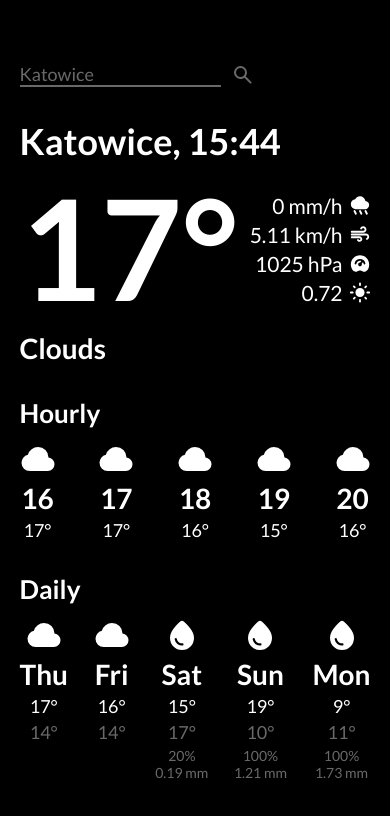
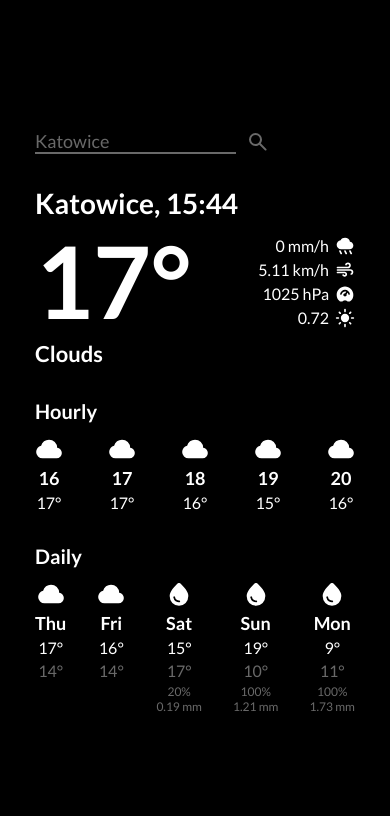
Before and after one commit to zxasc/weather-app-front-end, a React (Vite) app: page / in a window 390 px wide. Shown: the top 816 px of the page. Built offline with nearby package versions, Linux system fonts and the light colour scheme.

Commit message:
adjust mobile font sizes

```diff
--- a/src/styles/styles.css
+++ b/src/styles/styles.css
@@ -25,9 +25,9 @@ section:last-of-type {
 }
 
 .search-form, section {
-  width: 90%;
+  width: 80%;
   max-width: 520px;
-  min-width: 350px;
+  min-width: 320px;
 }
 
 .search-form {
@@ -156,7 +156,41 @@ h4 {
 }
 
 @media only screen and (max-width: 480px) {
+  .current .sub-panel img {
+    width: 20px;
+  }
+  .current .sub-panel span {
+    font-size: 16px;
+  }
+  .forecast .cards-wrapper .card .time {
+    font-size: 18px;
+  }
+  .forecast .cards-wrapper .card .temperature {
+    font-size: 16px;
+  }
+  .forecast .cards-wrapper .card .temperature-night {
+    font-size: 16px;
+  }
+  .forecast .cards-wrapper .card .precipitation {
+    font-size: 12px;
+  }
+  .forecast .cards-wrapper .card img {
+    width: 28px;
+    height: 28px;
+  }
   .forecast .cards-wrapper .card:nth-of-type(6) {
     display: none;
   }
+  h1 {
+    font-size: 100px;
+  }
+  h2 {
+    font-size: 28px;
+  }
+  h3 {
+    font-size: 22px;
+  }
+  h4 {
+    font-size: 20px;
+  }
 }/*# sourceMappingURL=styles.css.map */
--- a/src/styles/styles.scss
+++ b/src/styles/styles.scss
@@ -26,9 +26,9 @@ section:last-of-type {
 }
 
 .search-form,section {
-    width: 90%;
+    width: 80%;
     max-width: 520px;
-    min-width: 350px;
+    min-width: 320px;
 }
 
 .search-form {
@@ -135,6 +135,7 @@ section:last-of-type {
 
             .time {
             }
+
             .temperature {
                 font-size: 18px;
             }
@@ -183,11 +184,61 @@ h4 {
 }
 
 @media only screen and (max-width: 480px) {
+    .current {
+        .sub-panel {
+            img {
+                width: 20px;
+            }
+            span {
+                font-size: 16px;
+            }
+        }
+    }
+
     .forecast {
         .cards-wrapper {
+            .card {
+                .time {
+                    font-size: 18px;
+                }
+
+                .temperature {
+                    font-size: 16px;
+                }
+
+                .temperature-night {
+                    font-size: 16px;
+                }
+
+                .precipitation {
+                    font-size: 12px;
+                }
+
+                img {
+                    width: 28px;
+                    height: 28px;
+                }
+            }
+
             .card:nth-of-type(6) {
                 display: none;
             }
         }
     }
+
+    h1 {
+        font-size: 100px;
+    }
+
+    h2 {
+        font-size: 28px;
+    }
+
+    h3 {
+        font-size: 22px;
+    }
+
+    h4 {
+        font-size: 20px;
+    }
 }
```
Also changed, not shown: 1 other file (tests, documents, lock files or other folders).
